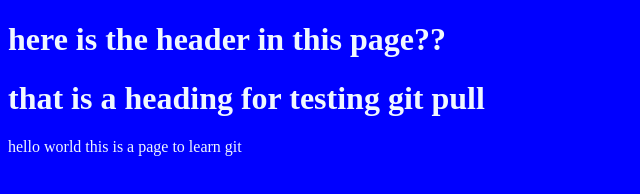
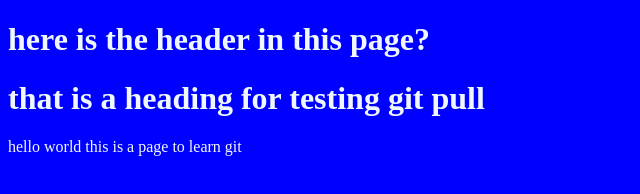
Before and after one commit to ZeyadMNagi/learning-git, a plain HTML site: page index.html in a window 1280 px wide. Shown: the full height of the page, 0-640 px from the left. Drawn offline with Linux system fonts and the light colour scheme.

Commit message:
delete some thing

```diff
--- a/index.html
+++ b/index.html
@@ -7,7 +7,7 @@
     <title>learning git</title>
 </head>
 <body style="background:blue;color:aliceblue;">
-    <h1>here is the header in this page??</h1>
+    <h1>here is the header in this page?</h1>
     <h1>that is a heading for testing git pull</h1>
     hello world
     <span>this is a page to learn git</span>
```
